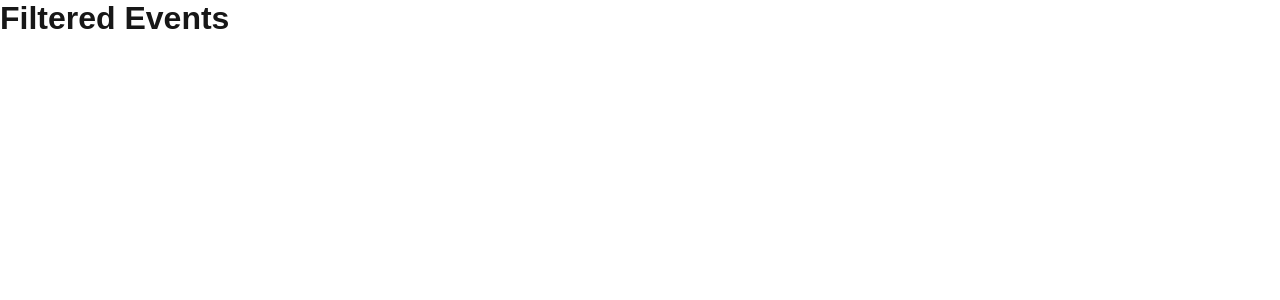
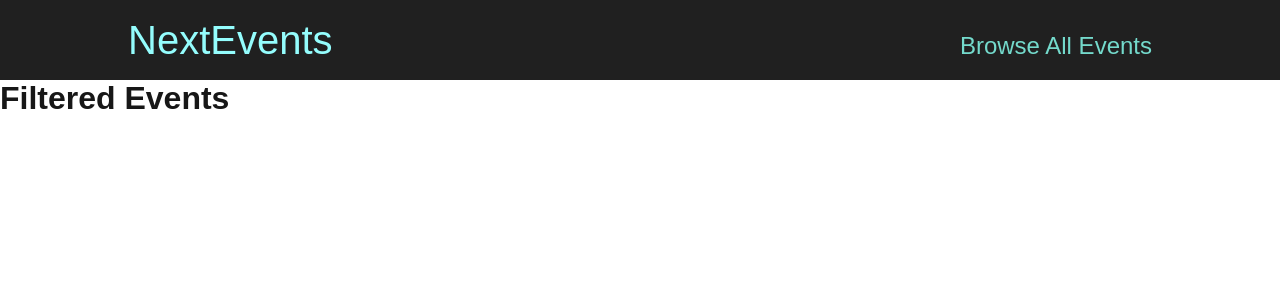
Before and after one commit to MustafaAlafandi/Next-my-events, a Next.js app: page /events in a window 1280 px wide. Shown: the top 300 px of the page. Built offline with nearby package versions, Linux system fonts and the light colour scheme.

Commit message:
add layout and main header components and use it in the _app in pages to add page header

```diff
--- /dev/null
+++ b/components/layout/layout.js
@@ -0,0 +1,10 @@
+import MainHeader from "./main-header";
+
+export default function Layout(props) {
+  return (
+    <>
+      <MainHeader />
+      <main>{props.children}</main>
+    </>
+  );
+}
--- /dev/null
+++ b/components/layout/main-header.js
@@ -0,0 +1,18 @@
+import Link from "next/link";
+import classes from "./main-header.module.css";
+export default function MainHeader() {
+  return (
+    <header className={classes.header}>
+      <div className={classes.logo}>
+        <Link href="/">NextEvents</Link>
+      </div>
+      <nav className={classes.navigation}>
+        <ul>
+          <li>
+            <Link href="/events">Browse All Events</Link>
+          </li>
+        </ul>
+      </nav>
+    </header>
+  );
+}
--- a/pages/_app.js
+++ b/pages/_app.js
@@ -1,5 +1,9 @@
 import "@/styles/globals.css";
-
+import Layout from "../components/layout/layout"
 export default function App({ Component, pageProps }) {
-  return <Component {...pageProps} />;
+  return (
+    <Layout>
+      <Component {...pageProps} />
+    </Layout>
+  );
 }
--- a/styles/globals.css
+++ b/styles/globals.css
@@ -34,7 +34,9 @@
   color: inherit;
   text-decoration: none;
 }
-
+li{
+  list-style: none;
+}
 @media (prefers-color-scheme: dark) {
   html {
     color-scheme: dark;
```
Also changed, not shown: components/layout/main-header.module.css (renamed from styles/main-header.module.css).
